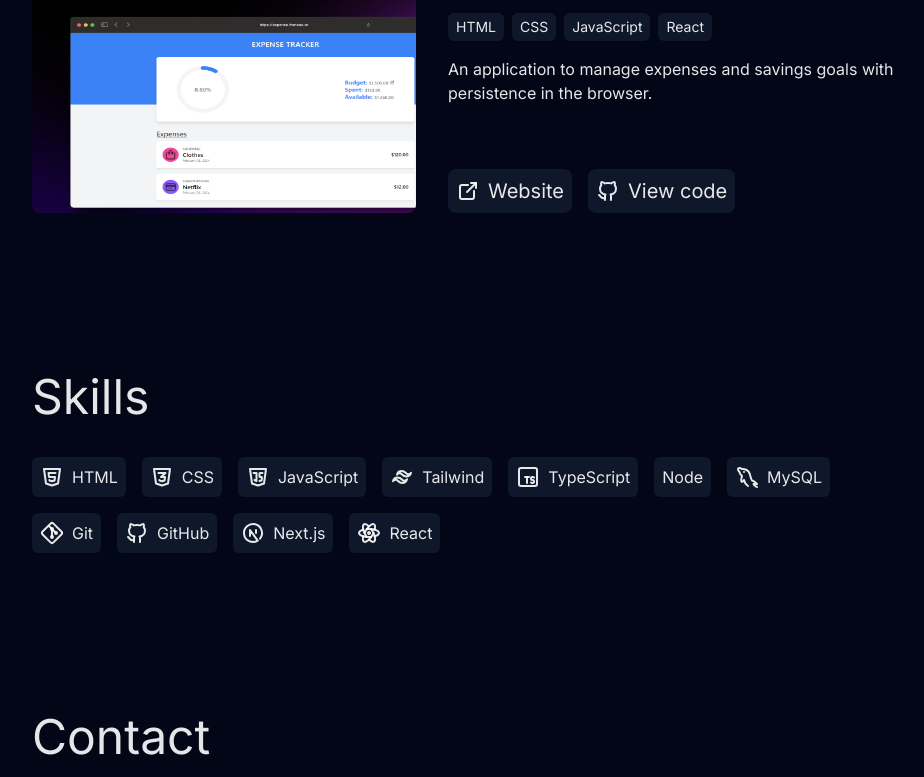
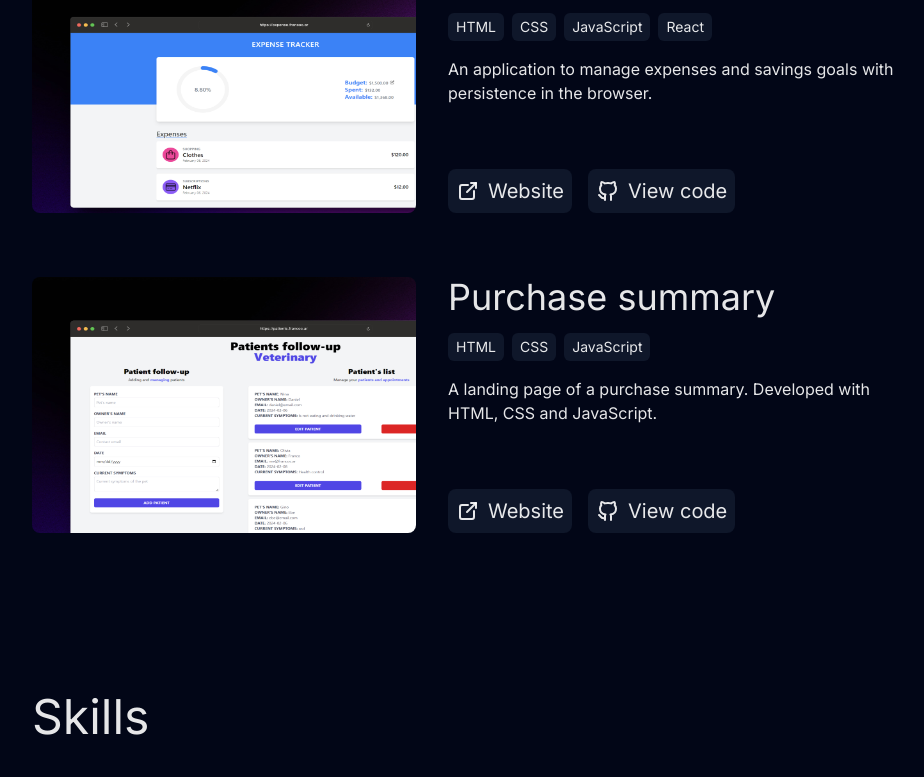
Before and after one commit to FrancocDev/francoc.ar, a Next.js app: page /en in a window 1280 px wide. Shown: the part 891-1668 px from the top of the page, without its empty margins (176-1100 px from the left). Built offline with nearby package versions, Linux system fonts and the light colour scheme; no server answers; what @midudev/tailwind-animations would draw is missing.

Commit message:
Show 3 projects

```diff
--- a/app/[lang]/(home)/page.tsx
+++ b/app/[lang]/(home)/page.tsx
@@ -79,7 +79,7 @@ export default async function Home({
           {lang === "es" ? "Proyectos" : "Projects"}
         </h2>
         <ul className="flex flex-col gap-16">
-          {data.projects.slice(0, 2).map((project, i) => (
+          {data.projects.slice(0, 3).map((project, i) => (
             <li key={i}>
               <article className="flex flex-col md:flex-row gap-8 justify-between">
                 <Link href={project.url}>
```
